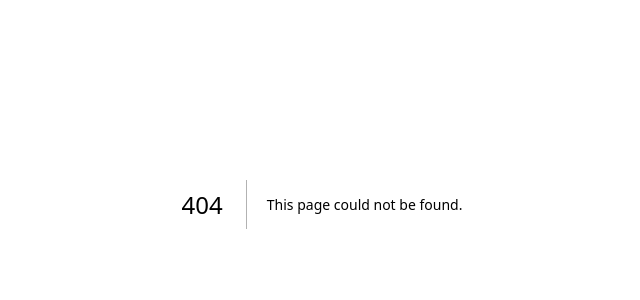
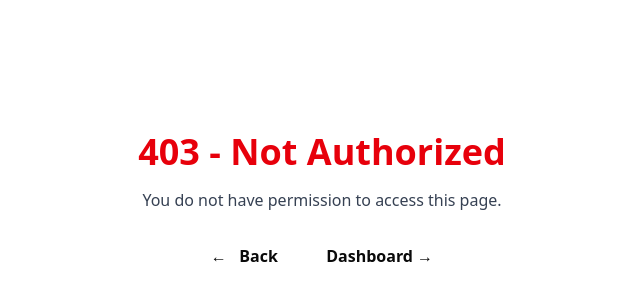
Before and after one commit to saifulislam-bd/ai-portfolio-builder, a Next.js app in the folder frontend/: page /1/not-authorized in a window 1280 px wide. Before the commit this address had no page. Shown: the part 196-496 px from the top of the page, without its empty margins (318-958 px from the left). Built offline with nearby package versions, Linux system fonts and the light colour scheme.

Commit message:
not-authorized page

```diff
--- /dev/null
+++ b/frontend/app/[locale]/(pages)/not-authorized/page.tsx
@@ -0,0 +1,30 @@
+import BackButton from "@/components/custom/back";
+import React from "react";
+
+// Nextjs ISR caching strategy
+export const revalidate = false;
+
+export default function NotAuthorized() {
+  return (
+    <div className="h-screen flex flex-col items-center justify-center text-center px-4">
+      <h1 className="text-4xl font-bold text-red-600 mb-4">
+        403 - Not Authorized
+      </h1>
+      <p className="text-gray-700 mb-6">
+        You do not have permission to access this page.
+      </p>
+      <BackButton />
+    </div>
+  );
+}
+
+// Nextjs dynamic metadata
+export function generateMetadata() {
+  return {
+    title: `Not authorized`,
+    description: `Page - Description here`,
+    icons: {
+      icon: `path to asset file`,
+    },
+  };
+}
```
